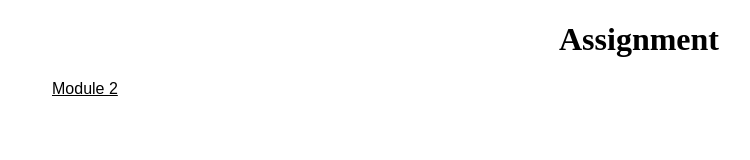
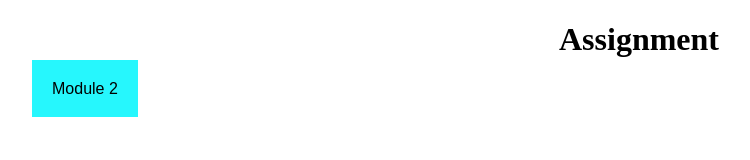
Before and after one commit to Learningfed/coursera, a plain HTML site: page index.html in a window 1280 px wide. Shown: the whole page, without its empty margins (1-751 px from the left). Drawn offline with Linux system fonts and the light colour scheme.

Commit message:
Update index.html

```diff
--- a/index.html
+++ b/index.html
@@ -11,6 +11,8 @@
         margin-top:50px;
         margin-left:25px;
         font-family: Arial;
+        background-color:#26f7fd;
+        text-decoration:none;
       }
 
       h1 {text-align:center;}
@@ -18,7 +20,6 @@
 
       a:link{
         background-color:#26f7fd;
-        text-decoration:none;
         text-align:center;
       }
 
```
